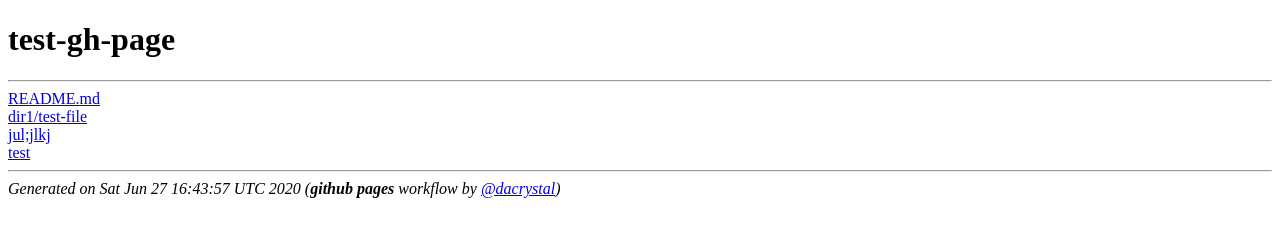
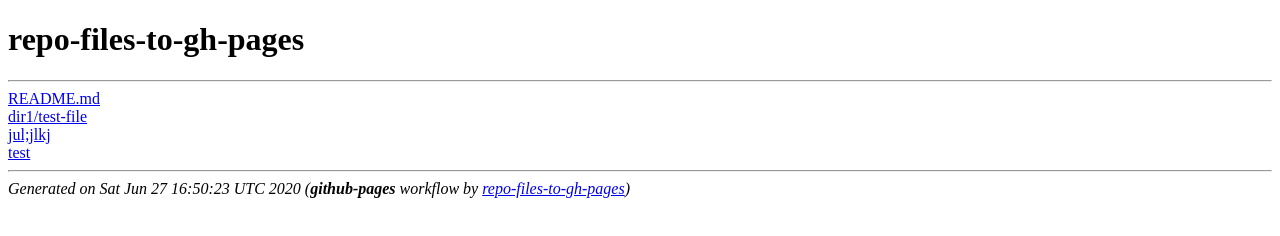
Before and after one commit to dacrystal/repo-files-to-gh-pages, a plain HTML site: page index.html in a window 1280 px wide. Drawn offline with Linux system fonts and the light colour scheme.

Commit message:
deploy: 5eb43b42e864f384c7eda9096e43b82691634836

```diff
--- a/index.html
+++ b/index.html
@@ -1,7 +1,7 @@
-<!DOCTYPE html><html lang="en"><head><title>test-gh-page</title></head><body><h1>test-gh-page</h1><hr>
+<!DOCTYPE html><html lang="en"><head><title>repo-files-to-gh-pages</title></head><body><h1>repo-files-to-gh-pages</h1><hr>
 <a href="README.md">README.md</a><br/>
 <a href="dir1/test-file">dir1/test-file</a><br/>
 <a href="jul;jlkj">jul;jlkj</a><br/>
 <a href="test">test</a><br/>
-<hr/><address>Generated on Sat Jun 27 16:43:57 UTC 2020 (<b>github pages</b> workflow by <a href="https://github.com/dacrystal">@dacrystal</a>)</address>
+<hr/><address>Generated on Sat Jun 27 16:50:23 UTC 2020 (<b>github-pages</b> workflow by <a href="https://github.com/dacrystal/repo-files-to-gh-pages">repo-files-to-gh-pages</a>)</address>
 </body></html>
```
